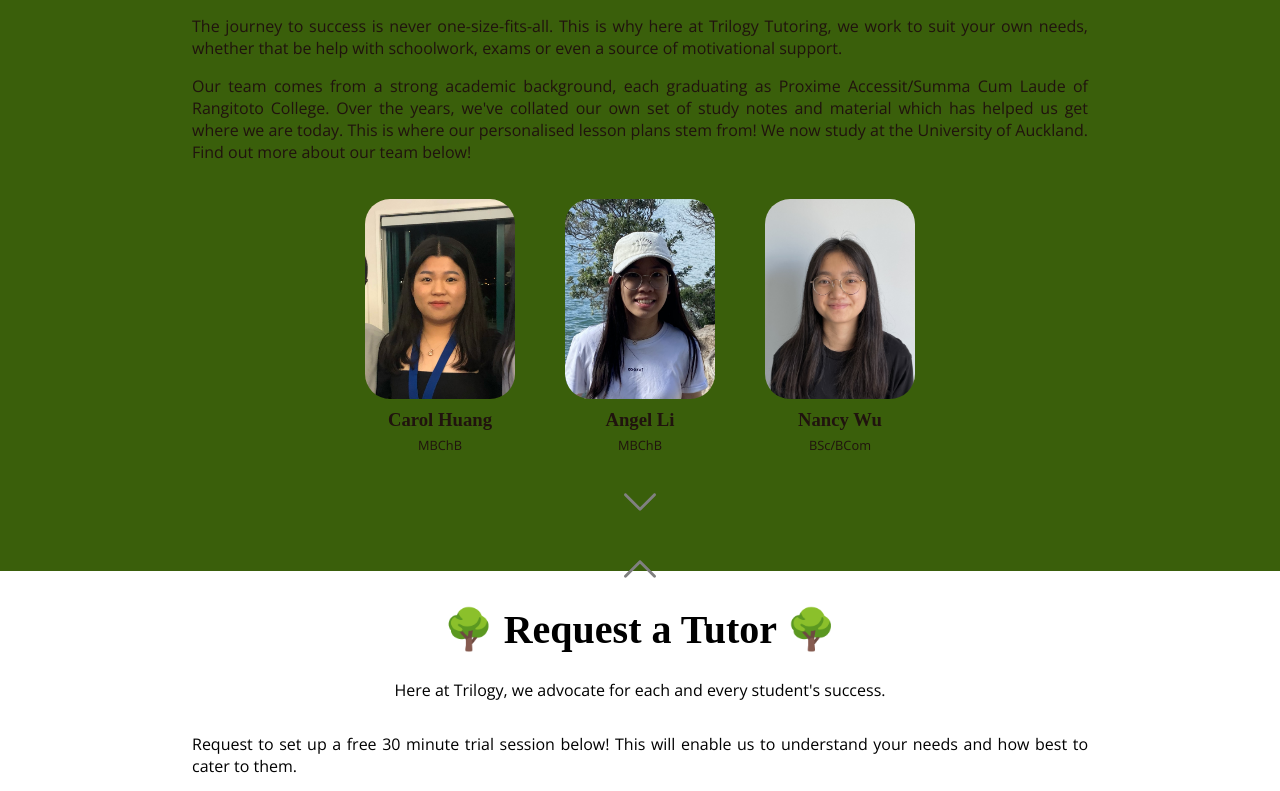
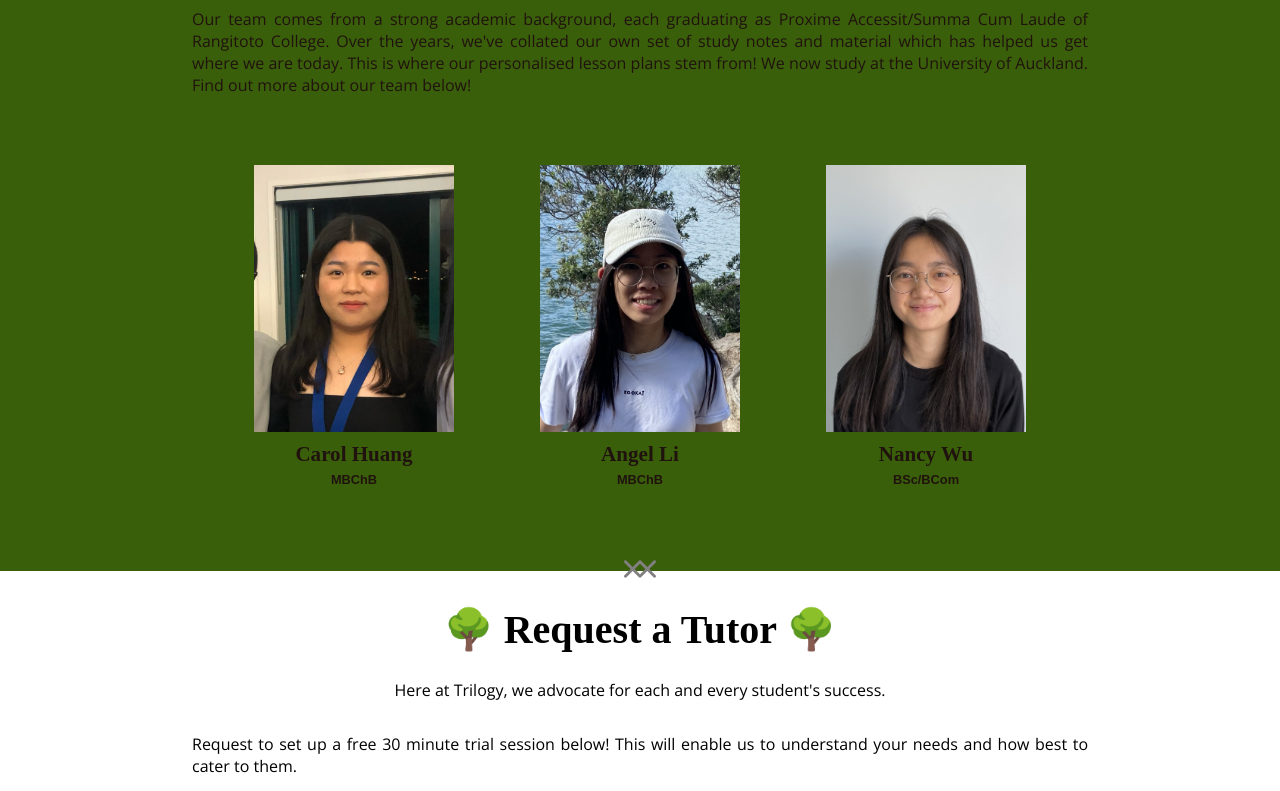
Before and after one commit to nancywu45/trilogy-tutoring, a React (Create React App) app: page / in a window 1280 px wide. Shown: the part 1669-2460 px from the top of the page. Built offline with nearby package versions, Linux system fonts and the light colour scheme; a web font is replaced by a local one.

Commit message:
add framer motion animation to tutor profiles

```diff
--- a/package.json
+++ b/package.json
@@ -6,8 +6,9 @@
     "@testing-library/jest-dom": "^5.16.1",
     "@testing-library/react": "^12.1.2",
     "@testing-library/user-event": "^13.5.0",
-    "react": "^17.0.2",
-    "react-dom": "^17.0.2",
+    "framer-motion": "^9.0.4",
+    "react": "^18.2.0",
+    "react-dom": "^18.2.0",
     "react-scripts": "5.0.0",
     "react-transition-group": "^4.4.2",
     "tailwindcss": "^3.1.8",
--- /dev/null
+++ b/src/components/Backdrop/backdrop.jsx
@@ -0,0 +1,17 @@
+import { motion } from "framer-motion";
+
+const Backdrop = ({ children, onClick }) => {
+  return (
+    <motion.div
+      className="backdrop"
+      onClick={onClick}
+      initial={{ opacity: 0 }}
+      animate={{ opacity: 1 }}
+      exit={{ opacity: 0 }}
+    >
+      {children}
+    </motion.div>
+  );
+};
+
+export default Backdrop;
--- /dev/null
+++ b/src/components/Modal/modal.jsx
@@ -0,0 +1,22 @@
+import { motion } from "framer-motion";
+import Backdrop from "../Backdrop/backdrop";
+
+const dropIn = {
+  hidden: {},
+  visible: {},
+  exit: {},
+};
+
+const Modal = ({ handleClose, text }) => {
+  return (
+    <Backdrop onClick={handleClose}>
+      <motion.div
+        onClick={(e) => e.stopPropagation()}
+        className="modal"
+        variants={dropIn}
+      ></motion.div>
+    </Backdrop>
+  );
+};
+
+export default Modal;
--- a/src/pages/OurTeam.js
+++ b/src/pages/OurTeam.js
@@ -1,9 +1,20 @@
-import React from "react";
+import React, { useState } from "react";
 import "../styles/ourteam.css";
+import { motion } from "framer-motion";
+import Modal from "../components/Modal/modal";
 import singleArrowDown from "../images/icons/single-arrow-down.svg";
 import singleArrowUp from "../images/icons/single-arrow-up.svg";
 
 const OurTeam = () => {
+  const [modalOpen, setModalOpen] = useState(false);
+
+  const close = () => {
+    setModalOpen(false);
+  };
+  const open = () => {
+    setModalOpen(true);
+  };
+
   return (
     <div id="ourteam" className="ourteam">
       <div id="navArrowUpTeam" className="navArrow">
@@ -29,19 +40,42 @@
         </p>
         <div className="profiles">
           <div className="tutor">
+            <motion.button
+              whileHover={{ scale: 1.1, backgroundColor: "#f5f5f5" }}
+              whileTap={{ scale: 0.9 }}
+              className="carolProfile"
+              onClick={() => (modalOpen ? close() : open())}
+            >
               <img src={require("../images/carol.jpg")} alt="Carol Huang" />
               <h3 className="tutorName">Carol Huang</h3>
               <p className="degree">MBChB</p>
+            </motion.button>
           </div>
           <div className="tutor">
+            <motion.button
+              whileHover={{ scale: 1.1, backgroundColor: "#f5f5f5" }}
+              whileTap={{ scale: 0.9 }}
+              className="angelProfile"
+              onClick={() => (modalOpen ? close() : open())}
+            >
               <img src={require("../images/angel.jpg")} alt="Angel Li" />
               <h3 className="tutorName">Angel Li</h3>
               <p className="degree">MBChB</p>
+            </motion.button>
           </div>
           <div className="tutor">
+            <motion.button
+              whileHover={{ scale: 1.1, backgroundColor: "#f5f5f5" }}
+              whileTap={{ scale: 0.9 }}
+              className="nancyProfile"
+              onClick={() => (modalOpen ? close() : open())}
+            >
               <img src={require("../images/nancy.jpg")} alt="Nancy Wu" />
               <h3 className="tutorName">Nancy Wu</h3>
               <p className="degree">BSc/BCom</p>
+            </motion.button>
+
+            {modalOpen && <Modal modalOpen={modalOpen} handleClose={close} />}
           </div>
         </div>
       </div>
--- a/src/styles/index.css
+++ b/src/styles/index.css
@@ -1,3 +1,5 @@
+@import-normalize;
+
 :root {
   font-family: "Open Sans";
   font-size: 16px;
@@ -74,3 +76,29 @@
 .navArrow img:hover {
   transform: scale(1.2);
 }
+
+/* FRAMER MOTION */
+
+.backdrop {
+  position: absolute;
+  top: 0;
+  left: 0;
+  height: 100%;
+  width: 100%;
+  background: #000000e1;
+  display: flex;
+  align-items: center;
+  justify-content: center;
+}
+
+.modal {
+  width: clamp(50%, 700px, 85%);
+  height: min(50%, 300px);
+
+  margin: auto;
+  padding: 0 2rem;
+  border-radius: 12px;
+  display: flex;
+  flex-direction: column;
+  align-items: center;
+}
--- a/src/styles/ourteam.css
+++ b/src/styles/ourteam.css
@@ -27,15 +27,26 @@
   justify-content: center;
 }
 
-.profiles > .tutor > img {
-  width: 150px;
-  border-radius: 25px;
+.tutor {
+  text-align: center;
+  padding: 20px;
 }
 
-.tutor {
+.tutor img {
+  object-fit: contain;
   width: 200px;
-  padding: 20px;
-  text-align: center;
+}
+
+.nancyProfile {
+  width: auto;
+}
+
+.angelProfile {
+  width: auto;
+}
+
+.carolProfile {
+  width: auto;
 }
 
 .tutorName {
```
Also changed, not shown: 1 other file (tests, documents, lock files or other folders). Lines whose indentation alone changed are shown as unchanged.
